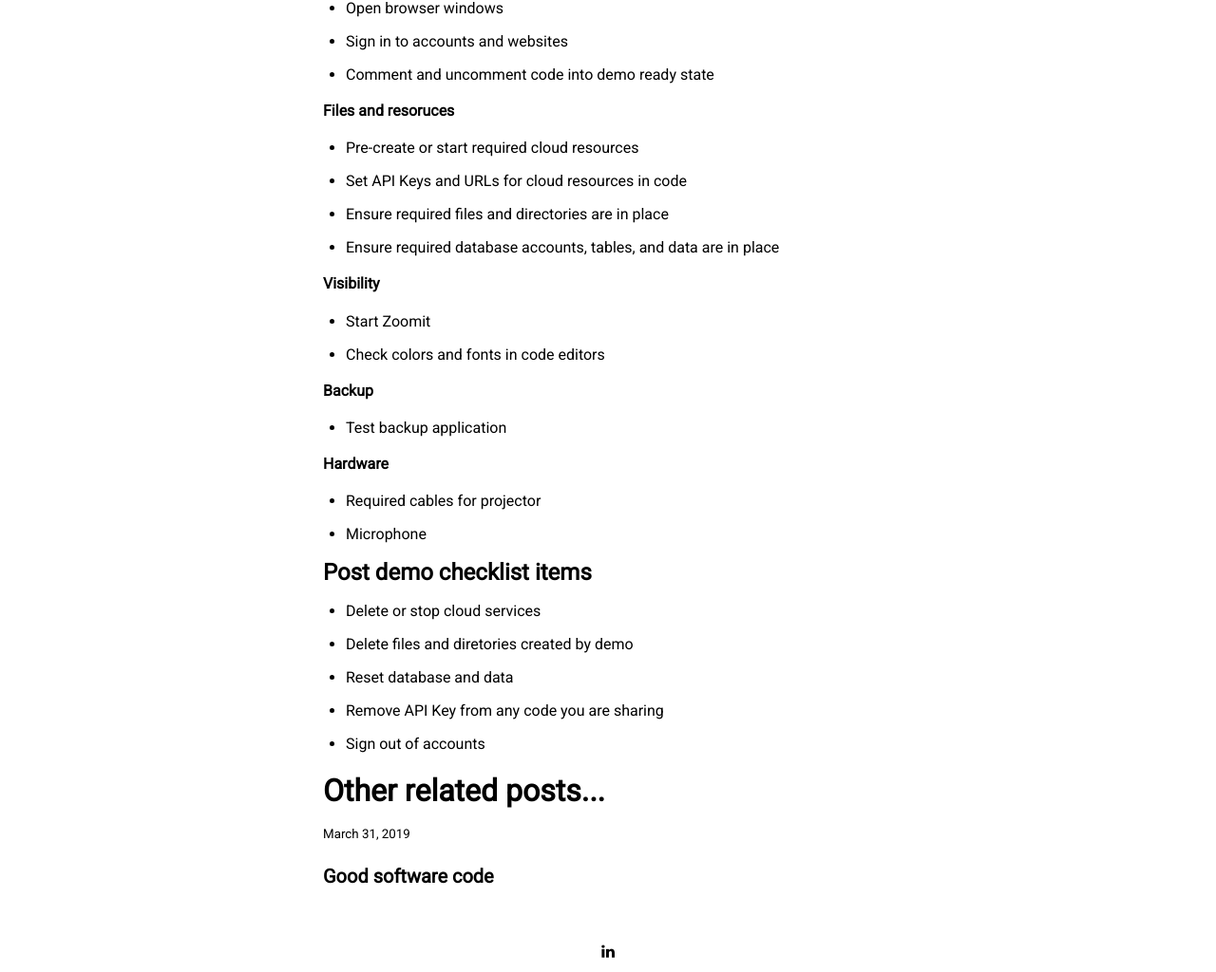
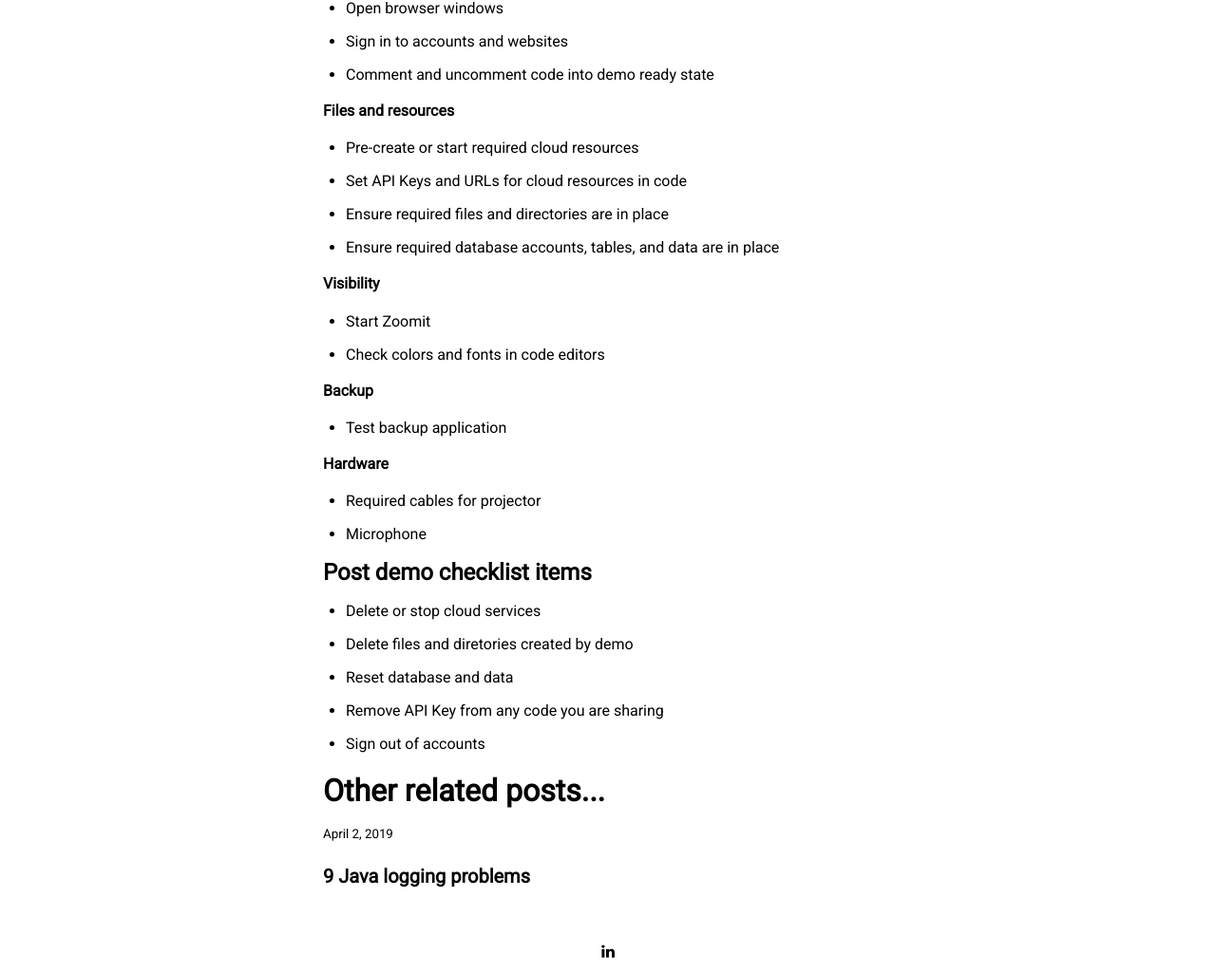
Before and after one commit to sylvainwhite/sylvain-white-dev, a Jekyll site: the page built from _posts/2019-03-31-howToRockADemo.md, in a window 1280 px wide and 1400 px high, scrolled down 1832 px. Shown: the part 314-1338 px from the top of the window at 95% size. Built offline with Jekyll 4.4.1, drawn with Linux system fonts in a browser that asks for light colours; nearby versions of some CDN libraries.

Commit message:
Add JAVA logging post

```diff
--- a/_posts/2019-03-31-howToRockADemo.md
+++ b/_posts/2019-03-31-howToRockADemo.md
@@ -71,7 +71,7 @@ Visual Studio
 * Sign in to accounts and websites
 * Comment and uncomment code into demo ready state
 
-**Files and resoruces**
+**Files and resources**
 * Pre-create or start required cloud resources
 * Set API Keys and URLs for cloud resources in code
 * Ensure required files and directories are in place
```
Also changed, not shown: _posts/2019-04-02-9JavaLoggingProblems.md (added, +17 -0 lines), 1 other file.
